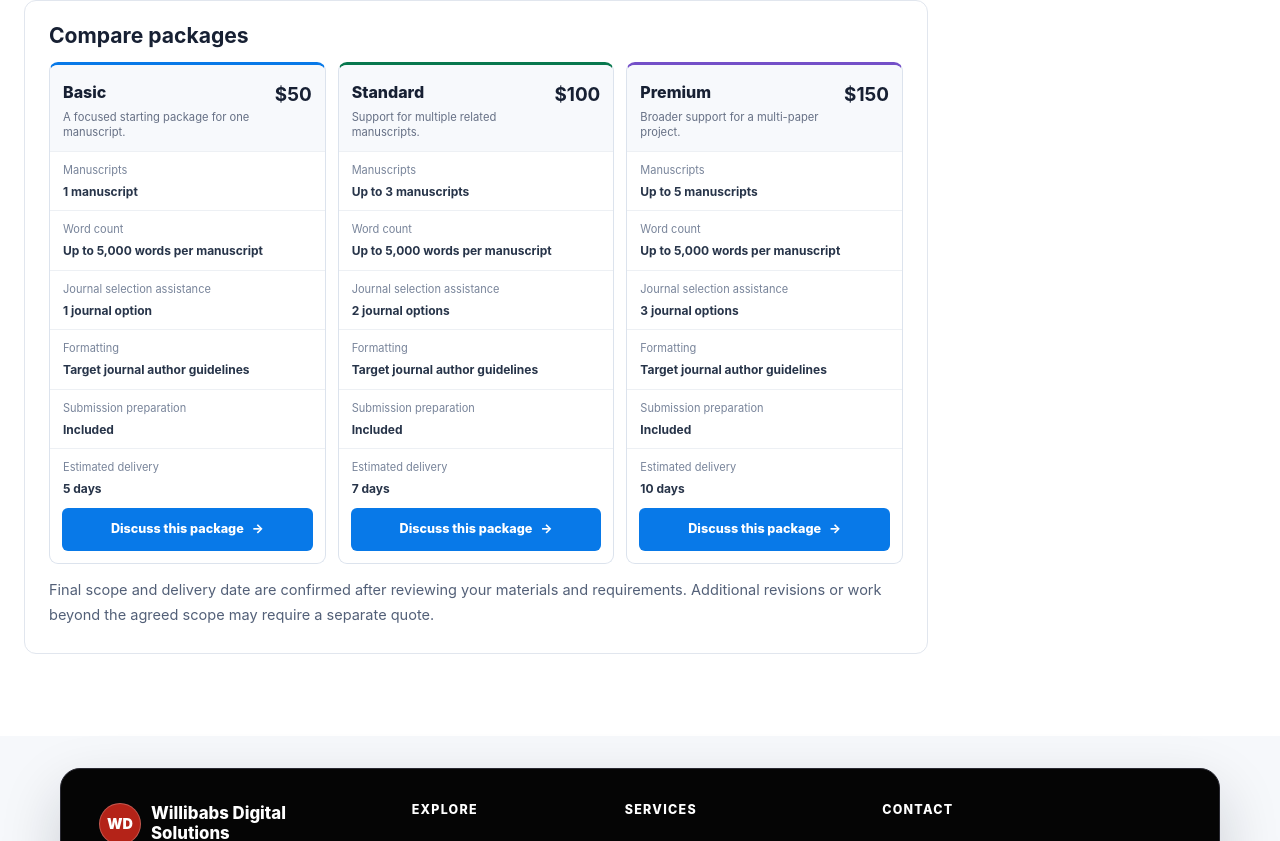
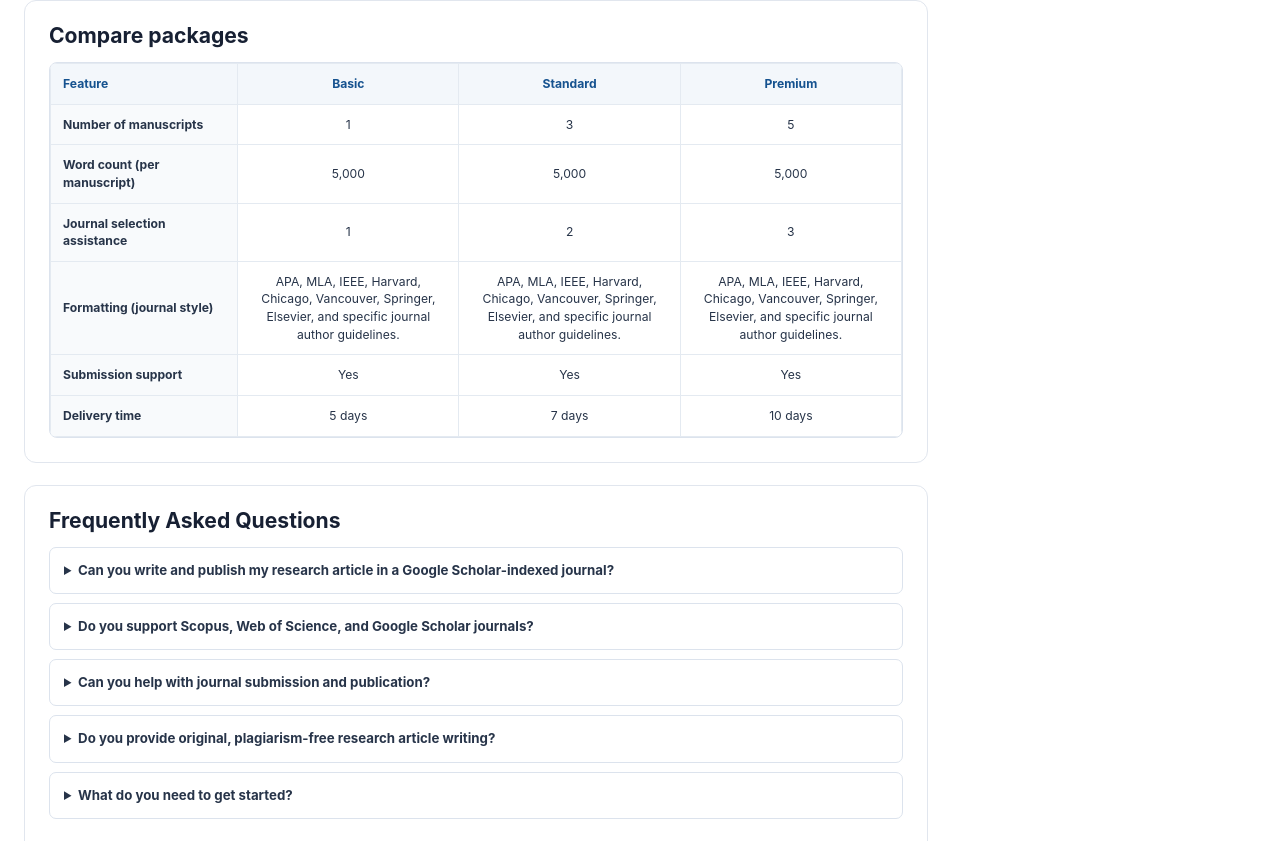
Before and after one commit to davidjames2708-dotcom/willibabsdigitalsolutions, a Next.js app: page /research-marketplace/gigs/article-submission-support in a window 1280 px wide. Shown: the part 2019-2860 px from the top of the page. Built offline with nearby package versions, Linux system fonts and the light colour scheme.

Commit message:
Add gig package comparison and FAQs

```diff
--- a/app/research-marketplace/gigs/article-submission-support/page.jsx
+++ b/app/research-marketplace/gigs/article-submission-support/page.jsx
@@ -7,9 +7,16 @@ export const metadata = {
 };
 
 const packages = [
-  { name: "Basic", price: "$50", manuscripts: "1 manuscript", words: "Up to 5,000 words per manuscript", journals: "1 journal option", delivery: "5 days", description: "A focused starting package for one manuscript." },
-  { name: "Standard", price: "$100", manuscripts: "Up to 3 manuscripts", words: "Up to 5,000 words per manuscript", journals: "2 journal options", delivery: "7 days", description: "Support for multiple related manuscripts." },
-  { name: "Premium", price: "$150", manuscripts: "Up to 5 manuscripts", words: "Up to 5,000 words per manuscript", journals: "3 journal options", delivery: "10 days", description: "Broader support for a multi-paper project." },
+  { name: "Basic", manuscripts: "1", words: "5,000", journals: "1", delivery: "5 days" },
+  { name: "Standard", manuscripts: "3", words: "5,000", journals: "2", delivery: "7 days" },
+  { name: "Premium", manuscripts: "5", words: "5,000", journals: "3", delivery: "10 days" },
+];
+const faqs = [
+  ["Can you write and publish my research article in a Google Scholar-indexed journal?", "I can support article development, editing, journal selection, and submission preparation. Journals make their own acceptance and publication decisions, so publication cannot be guaranteed."],
+  ["Do you support Scopus, Web of Science, and Google Scholar journals?", "Yes. I can help research journal options and review their stated scope and author guidelines. Please confirm current indexing directly with the journal and database."],
+  ["Can you help with journal submission and publication?", "Yes. Support can include formatting the manuscript to author guidelines and preparing submission materials."],
+  ["Do you provide original, plagiarism-free research article writing?", "I help develop original work from your research, data, and input, and can review wording for originality. You remain responsible for the accuracy, authorship, and final submission."],
+  ["What do you need to get started?", "Send your topic, research materials or draft, preferred journal if known, formatting requirements, and target timeline."],
 ];
 
 export default function ArticleSubmissionSupportPage() {
@@ -56,21 +63,18 @@ export default function ArticleSubmissionSupportPage() {
 
           <section className="research-gig-content-section" aria-labelledby="package-compare-title">
             <h2 id="package-compare-title">Compare packages</h2>
-            <div className="research-package-grid">
-              {packages.map((pkg) => <article className="research-package-card" key={pkg.name}>
-                <div className="research-package-card-heading"><div><span>{pkg.name}</span><p>{pkg.description}</p></div><strong>{pkg.price}</strong></div>
-                <ul>
-                  <li><span>Manuscripts</span><strong>{pkg.manuscripts}</strong></li>
-                  <li><span>Word count</span><strong>{pkg.words}</strong></li>
-                  <li><span>Journal selection assistance</span><strong>{pkg.journals}</strong></li>
-                  <li><span>Formatting</span><strong>Target journal author guidelines</strong></li>
-                  <li><span>Submission preparation</span><strong>Included</strong></li>
-                  <li><span>Estimated delivery</span><strong>{pkg.delivery}</strong></li>
-                </ul>
-                <Link href={`/contact?project=${encodeURIComponent(`Research article support - ${pkg.name} package`)}`} className="research-package-cta">Discuss this package <span aria-hidden="true">→</span></Link>
-              </article>)}
-            </div>
-            <p className="research-package-footnote">Final scope and delivery date are confirmed after reviewing your materials and requirements. Additional revisions or work beyond the agreed scope may require a separate quote.</p>
+            <div className="research-compare-scroll"><table className="research-compare-table"><thead><tr><th>Feature</th>{packages.map(pkg=><th key={pkg.name}>{pkg.name}</th>)}</tr></thead><tbody>
+              <tr><th>Number of manuscripts</th>{packages.map(pkg=><td key={pkg.name}>{pkg.manuscripts}</td>)}</tr>
+              <tr><th>Word count (per manuscript)</th>{packages.map(pkg=><td key={pkg.name}>{pkg.words}</td>)}</tr>
+              <tr><th>Journal selection assistance</th>{packages.map(pkg=><td key={pkg.name}>{pkg.journals}</td>)}</tr>
+              <tr><th>Formatting (journal style)</th>{packages.map(pkg=><td key={pkg.name}>APA, MLA, IEEE, Harvard, Chicago, Vancouver, Springer, Elsevier, and specific journal author guidelines.</td>)}</tr>
+              <tr><th>Submission support</th>{packages.map(pkg=><td key={pkg.name}>Yes</td>)}</tr>
+              <tr><th>Delivery time</th>{packages.map(pkg=><td key={pkg.name}>{pkg.delivery}</td>)}</tr>
+            </tbody></table></div>
+          </section>
+          <section className="research-gig-content-section research-faq" aria-labelledby="research-faq-title">
+            <h2 id="research-faq-title">Frequently Asked Questions</h2>
+            {faqs.map(([question,answer])=><details key={question}><summary>{question}</summary><p>{answer}</p></details>)}
           </section>
         </div>
 
--- a/app/research-marketplace/research-marketplace.css
+++ b/app/research-marketplace/research-marketplace.css
@@ -131,6 +131,15 @@
 .research-gig-card-footer { padding-top:9px; font-size:.69rem; }
 .research-gig-detail-cover { height:auto; aspect-ratio:auto; overflow:hidden; border-radius:8px; background:#f1f5fb; }
 .research-gig-detail-cover img { height:auto; object-fit:contain; }
+.research-compare-scroll { overflow-x:auto; border:1px solid #dce3ed; border-radius:8px; }
+.research-compare-table { width:100%; min-width:650px; border-collapse:collapse; color:#273449; font-size:.76rem; }
+.research-compare-table th,.research-compare-table td { padding:11px 12px; border:1px solid #e4eaf1; text-align:center; line-height:1.45; }
+.research-compare-table thead th { color:#15528f; background:#f3f7fb; }
+.research-compare-table th:first-child { width:22%; text-align:left; }
+.research-compare-table tbody th { background:#f8fafc; }
+.research-faq details { margin:9px 0; border:1px solid #dce3ed; border-radius:7px; }
+.research-faq summary { padding:12px 14px; color:#273449; font-size:.83rem; font-weight:700; cursor:pointer; }
+.research-faq details p { margin:0; padding:0 14px 13px; color:#5b6678; font-size:.82rem; line-height:1.6; }
 @media (max-width:1000px) { .research-marketplace-categories > div { grid-template-columns:repeat(4,minmax(0,1fr)); } }
 @media (max-width:900px) { .research-gig-detail-layout { grid-template-columns:minmax(0,1fr) 260px; gap:18px; } .research-package-grid { grid-template-columns:1fr; } }
 @media (max-width:760px) { .research-marketplace-hero { grid-template-columns:1fr; min-height:0; padding:38px 22px; gap:24px; } .research-marketplace-hero h1 { font-size:clamp(2rem,9vw,3rem); } .research-marketplace-promise { padding:20px; } .research-marketplace-grid { grid-template-columns:1fr; } .research-marketplace-grid article { min-height:210px; padding:22px; } .research-marketplace-categories { padding-inline:16px; } .research-marketplace-categories > div { grid-template-columns:repeat(2,minmax(0,1fr)); } .research-marketplace-cta { margin-inline:14px; padding:30px 20px; } .research-gigs { padding:0 16px 34px; } .research-gigs-heading { display:block; } .research-gigs-heading > p { margin-top:8px; } .research-gig-card { grid-template-columns:1fr; } .research-gig-cover { min-height:270px; padding:20px; } .research-gig-card-body { padding:20px; } .research-gig-detail-layout { grid-template-columns:1fr; padding:0 16px; } .research-gig-order-card { position:static; grid-row:1; } .research-gig-detail-cover { min-height:280px; } .research-gig-content-section { padding:19px; } .research-package-grid { grid-template-columns:1fr; } .research-gig-breadcrumb { padding:15px 16px; } }
```
